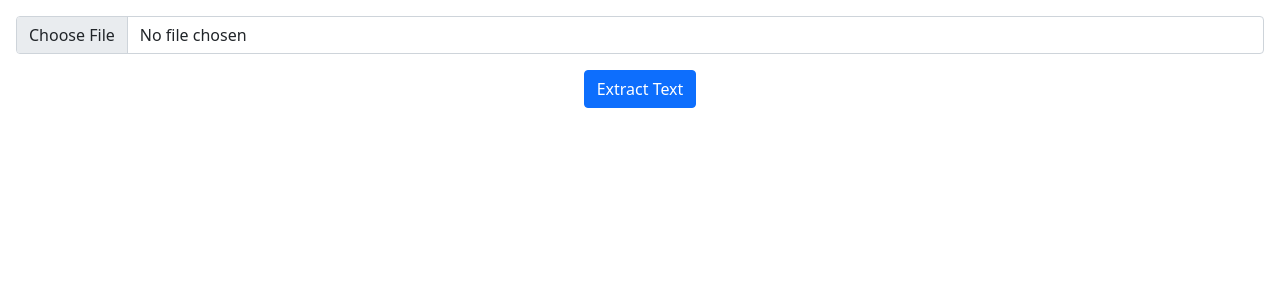
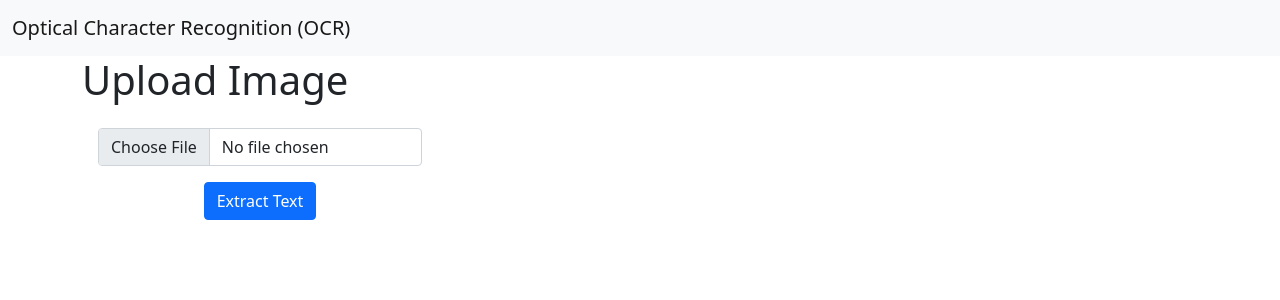
Before and after one commit to Germano06/dm_projrect, a Flask app: page / in a window 1280 px wide. Shown: the top 300 px of the page. Run offline with Flask 2, Linux system fonts and the light colour scheme.

Commit message:
ver0.1.1

```diff
--- a/templates/index.html
+++ b/templates/index.html
@@ -8,12 +8,28 @@
     <title>Home</title>
 </head>
 <body>
-    <form class="p-3 text-center" action="/", method="post" enctype="multipart/form-data">
-        <input class="form-control" type="file" name="imagefile">
-        <input class="btn btn-primary mt-3" type="submit" value="Extract Text">
-    </form>
-    {% if prediction %}
-        <p>Text in image : {{prediction}}</p>
-    {% endif %}
+    <nav class="navbar sticky-top navbar-light bg-light">
+        <div class="container-fluid">
+            <a class="navbar-brand" href="#">Optical Character Recognition (OCR)</a>
+        </div>
+    </nav>
+    <div class="container">
+        <div class="row">
+            <div class="col-md-4">
+                <h1>Upload Image</h1>
+                <form class="p-3 text-center" action="/" , method="post" enctype="multipart/form-data">
+                    <input class="form-control" type="file" name="imagefile">
+                    <input class="btn btn-primary mt-3" type="submit" value="Extract Text">
+                </form>
+            </div>
+
+            <div class="col-md-8">
+                {% if prediction %}
+                <h2>Text Present in Image:</h2>
+                <p>{{prediction}}</p>
+                {% endif %}
+            </div>
+        </div>
+    </div>
 </body>
 </html>
```
